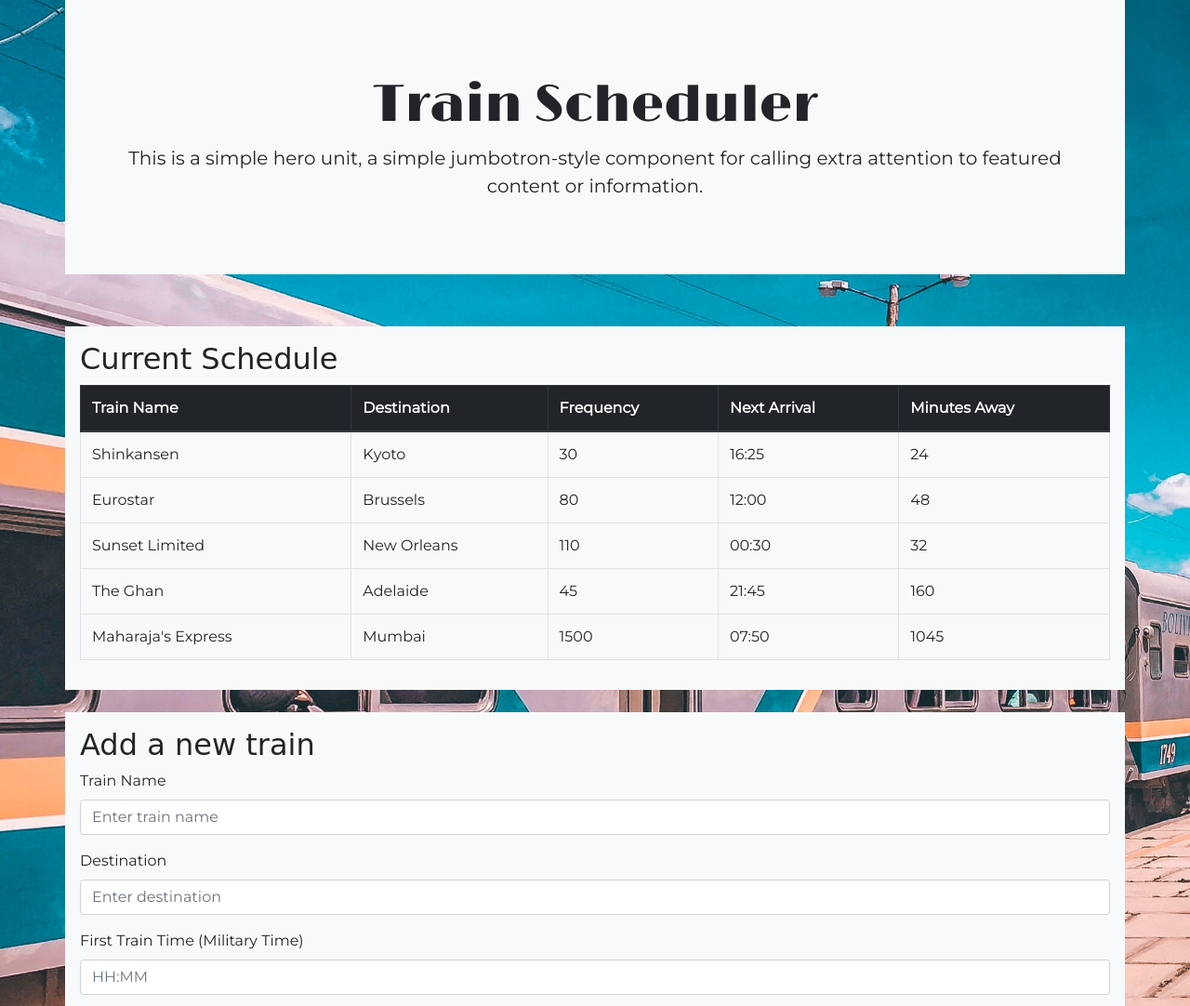
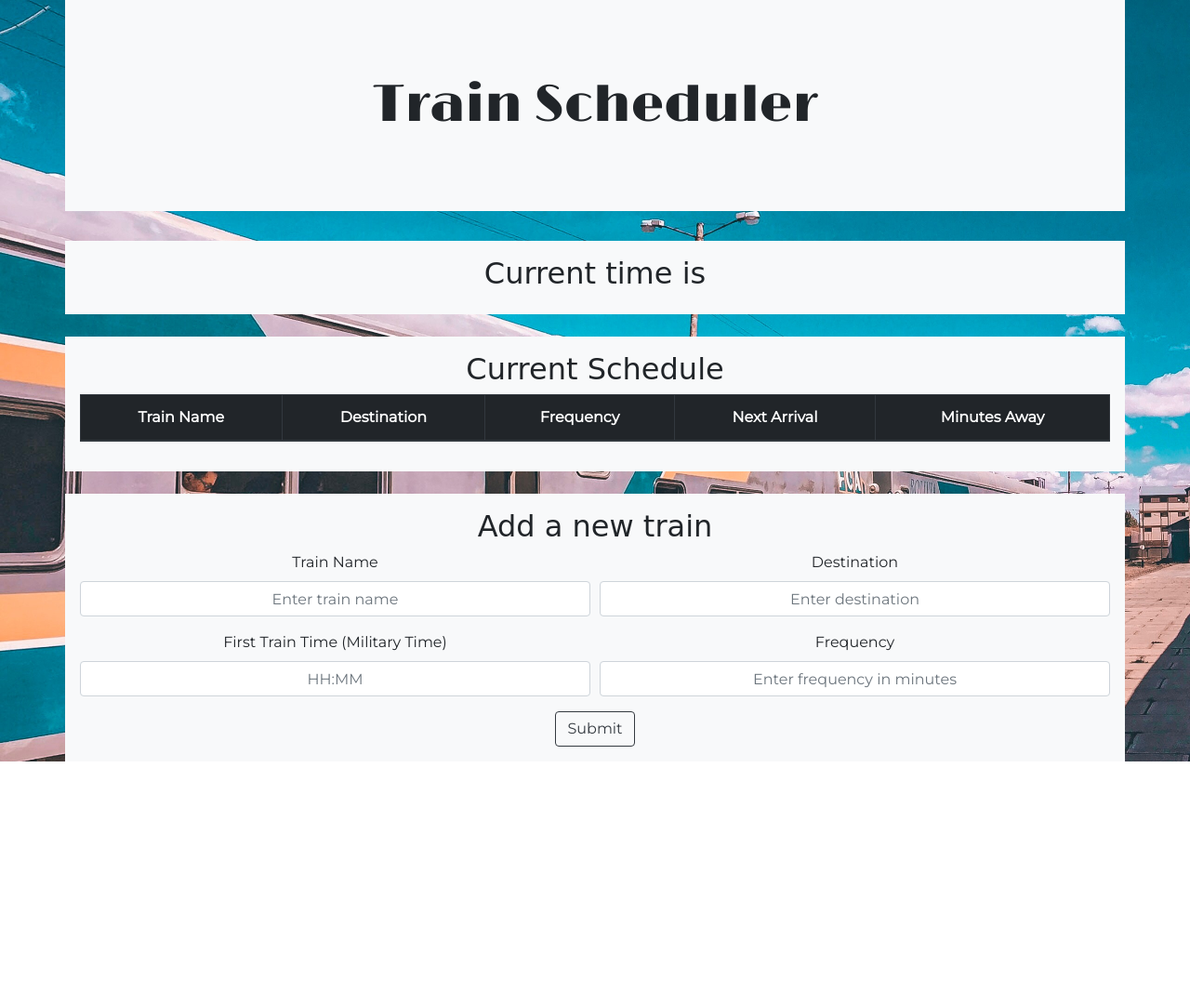
Before and after one commit to rchlblns/Train-Scheduler, a plain HTML site: page index.html in a window 1280 px wide. Shown: the top 1082 px of the page at 93% size. After the commit the page ends 819 px from the top, so only its background shows below. Drawn offline with nearby package versions, Linux system fonts and the light colour scheme; no server answers; a web font is replaced by a local one.

Commit message:
changed form layout

```diff
--- a/assets/javascript/app.js
+++ b/assets/javascript/app.js
@@ -17,13 +17,13 @@ $(document).ready(function() {
     // Adding new train to train schedule table
     $("#add-train").on("click", function (event) {
 
+        // //Empties submitted form data
+        // $("#train-name").empty("");
+        // $("#train-destination").empty("");
+        // $("#train-time").empty("");
+        // $("#train-freq").empty("");
+
         event.preventDefault();
-
-        //Empties submitted form data
-        $("#train-name").empty("");
-        $("#train-destination").empty("");
-        $("#train-time").empty("");
-        $("#train-freq").empty("");
 
         //Grabs user input from form
         name = $("#train-name").val().trim();
@@ -42,27 +42,13 @@ $(document).ready(function() {
         // Uploads new train to database
         database.ref().push(newTrain);
 
+        //Empties submitted form data
+        $("#train-name").empty("");
+        $("#train-destination").empty("");
+        $("#train-time").empty("");
+        $("#train-freq").empty("");
+
     });
-
-    // database.ref().on("value", function(snapshot) {
-
-    //     // console.log(snapshot.val());
-    //     // console.log(snapshot.val().name);
-    //     // console.log(snapshot.val().destination);
-    //     // console.log(snapshot.val().time);
-    //     // console.log(snapshot.val().freq);
-
-    //     $("#train-name").text(snapshot.val().name);
-    //     $("#train-destination").text(snapshot.val().destination);
-    //     $("#train-time").text(snapshot.val().time);
-    //     $("#train-freq").text(snapshot.val().freq);
-
-    //     }, function(errorObject) {
-    //         console.log("Error handled: " + errorObject.code);
-
-    //     console.log(snapshot);
-
-    // });
 
     // Display added train information from database to page
     database.ref().on("child_added", function(snapshot){
@@ -74,7 +60,7 @@ $(document).ready(function() {
         var convertedFirstTrain = moment(firstTrain, "HH:mm").subtract(1, "years");
         console.log(convertedFirstTrain);
 
-        var currentTime = moment().format("HH:mm");
+        var currentTime = moment();
         console.log("current time: " + currentTime);
 
         var diffTime = moment().diff(moment(convertedFirstTrain), "minutes");
@@ -89,6 +75,8 @@ $(document).ready(function() {
         console.log("Next train at: " + nextArrival);
 
 
+        $("#current-time").text(currentTime);
+
         $("#current-schedule").append(`
         <tr>
             <td>${snapshot.val().name}</td>
@@ -100,6 +88,4 @@ $(document).ready(function() {
         `)
     });
 
-
-
 });
--- a/index.html
+++ b/index.html
@@ -21,16 +21,20 @@
     <div class="container pt-3">
         <div class="jumbotron jumbotron-fluid text-center">
             <div class="container">
-            <h1 class="display-4">Train Scheduler</h1>
-            <p class="lead">This is a simple hero unit, a simple jumbotron-style component for calling extra attention
-                to
-                featured content or information.</p>
+                <h1 class="display-4">Train Scheduler</h1>
+                <p class="lead"></p>
             </div>
+        </div>
+    </div>
+
+    <div class="container p-3 text-center">
+        <div class="current-time">
+            <h2>Current time is </h2>
         </div>
     </div>
     <br>
     <!-- Current train schedule -->
-    <div class="container table-responsive-sm-md p-3">
+    <div class="container table-responsive-sm-md p-3 text-center">
         <h2>Current Schedule</h2>
         <table class="table table-bordered table-hover" id="current-schedule">
             <thead class="thead-dark">
@@ -42,68 +46,36 @@
                     <th scope="col">Minutes Away</th>
                 </tr>
             </thead>
-            <tbody>
-                <tr>
-                    <td>Shinkansen</td>
-                    <td>Kyoto</td>
-                    <td>30</td>
-                    <td>16:25</td>
-                    <td>24</td>
-                </tr>
-                <tr>
-                    <td>Eurostar</td>
-                    <td>Brussels</td>
-                    <td>80</td>
-                    <td>12:00</td>
-                    <td>48</td>
-                </tr>
-                <tr>
-                    <td>Sunset Limited</td>
-                    <td>New Orleans</td>
-                    <td>110</td>
-                    <td>00:30</td>
-                    <td>32</td>
-                </tr>
-                <tr>
-                    <td>The Ghan</td>
-                    <td>Adelaide</td>
-                    <td>45</td>
-                    <td>21:45</td>
-                    <td>160</td>
-                </tr>
-                <tr>
-                    <td>Maharaja's Express</td>
-                    <td>Mumbai</td>
-                    <td>1500</td>
-                    <td>07:50</td>
-                    <td>1045</td>
-                </tr>
-            </tbody>
+            <tbody></tbody>
         </table>
 
     </div>
     <br>
     <!-- Form to add a new train to the schedule-->
-    <div class="container p-3">
+    <div class="container p-3 text-center">
         <h2>Add a new train</h2>
         <form>
-            <div class="form-group">
-                <label for="name">Train Name</label>
-                <input type="text" class="form-control" id="train-name" placeholder="Enter train name">
+            <div class="form-row">
+                <div class="form-group col-md-6">
+                    <label for="name">Train Name</label>
+                    <input type="text" class="form-control text-center" id="train-name" placeholder="Enter train name">
+                </div>
+                <div class="form-group col-md-6">
+                    <label for="destination">Destination</label>
+                    <input type="text" class="form-control text-center" id="train-destination" placeholder="Enter destination">
+                </div>
             </div>
-            <div class="form-group">
-                <label for="destination">Destination</label>
-                <input type="text" class="form-control" id="train-destination" placeholder="Enter destination">
+            <div class="form-row">
+            <div class="form-group col-md-6">
+                <label for="time">First Train Time (Military Time)</label>
+                <input type="text" class="form-control text-center" id="train-time" placeholder="HH:MM">
             </div>
-            <div class="form-group">
-                <label for="time">First Train Time (Military Time)</label>
-                <input type="text" class="form-control" id="train-time" placeholder="HH:MM">
+            <div class="form-group col-md-6">
+                <label for="frequency">Frequency</label>
+                <input type="text" class="form-control text-center" id="train-freq" placeholder="Enter frequency in minutes">
             </div>
-            <div class="form-group">
-                <label for="frequency">Frequency</label>
-                <input type="text" class="form-control" id="train-freq" placeholder="Enter frequency in minutes">
             </div>
-            <button type="submit" class="btn btn-primary" id="add-train">Submit</button>
+            <button type="submit" class="btn btn-outline-dark" id="add-train">Submit</button>
         </form>
     </div>
 
```
